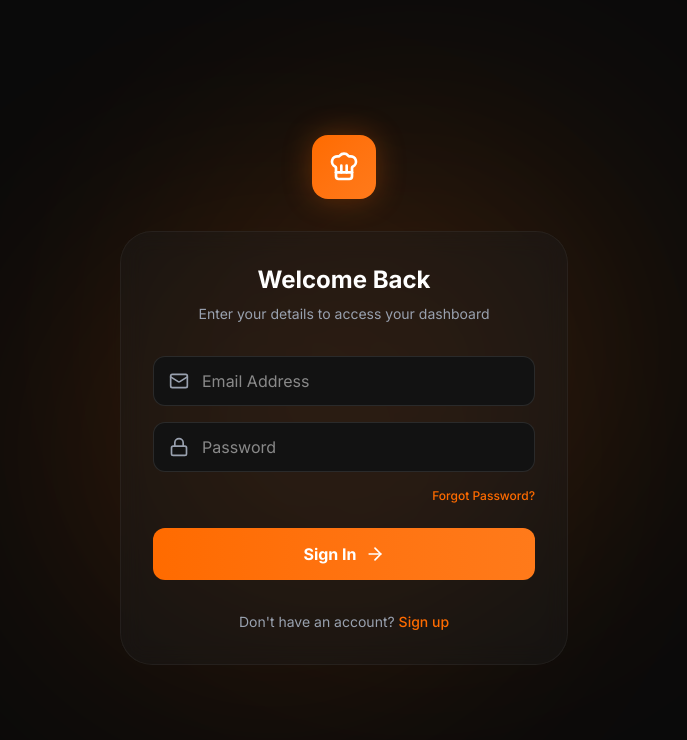
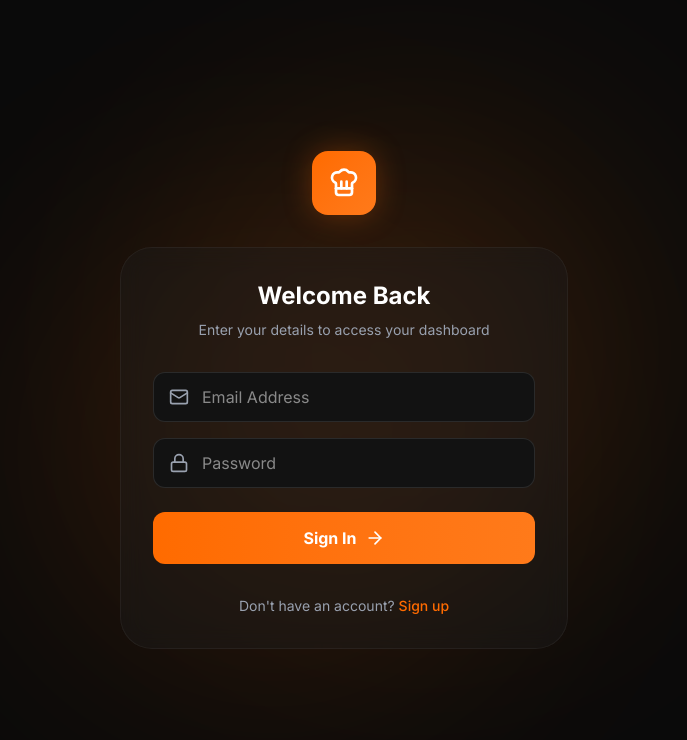
Before and after one commit to ASHLIN-BIJU/NutriFlow-AI, a Next.js app: page /login in a window 1280 px wide. Shown: the top 740 px of the page, without its empty margins (296-983 px from the left). Built offline with nearby package versions, Linux system fonts and the light colour scheme.

Commit message:
Display info message in AuthContent component
Added info message display for user feedback.

```diff
--- a/src/app/login/page.tsx
+++ b/src/app/login/page.tsx
@@ -10,6 +10,7 @@ function AuthContent() {
   const searchParams = useSearchParams();
   const initialMode = searchParams.get('mode') === 'signup' ? 'signup' : 'login';
   const errorMessage = searchParams.get('error');
+  const infoMessage = searchParams.get('message');
 
   const [isLogin, setIsLogin] = useState(initialMode === 'login');
 
@@ -40,6 +41,7 @@ function AuthContent() {
             </p>
           </div>
 
+          {infoMessage && <div role="status" className="mb-6 p-3 rounded-xl bg-orange-500/10 border border-orange-500/20 text-orange-200 text-sm">{infoMessage}</div>}
           {errorMessage && (
             <div className="mb-6 p-3 rounded-xl bg-red-500/10 border border-red-500/20 flex items-center gap-2 text-red-400 text-sm">
               <AlertCircle className="w-4 h-4 shrink-0" />
@@ -92,14 +94,6 @@ function AuthContent() {
               />
             </div>
 
-            {isLogin && (
-              <div className="flex justify-end">
-                <button type="button" className="text-xs text-[#FF6B00] hover:text-[#FF7A1A] font-medium">
-                  Forgot Password?
-                </button>
-              </div>
-            )}
-
             <button
               type="submit"
               className="w-full bg-gradient-to-r from-[#FF6B00] to-[#FF7A1A] text-white font-bold py-3.5 rounded-xl hover:scale-[1.02] transition-transform flex items-center justify-center gap-2 mt-6"
```
